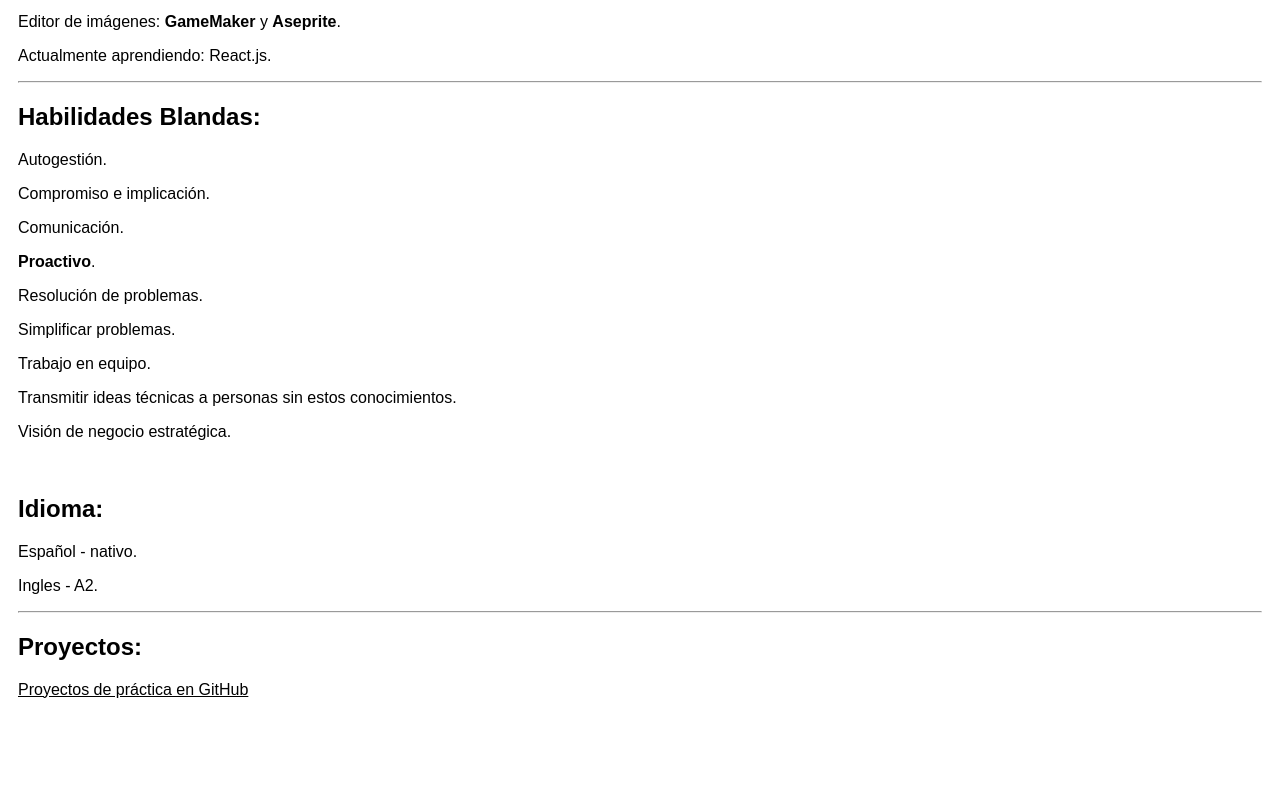
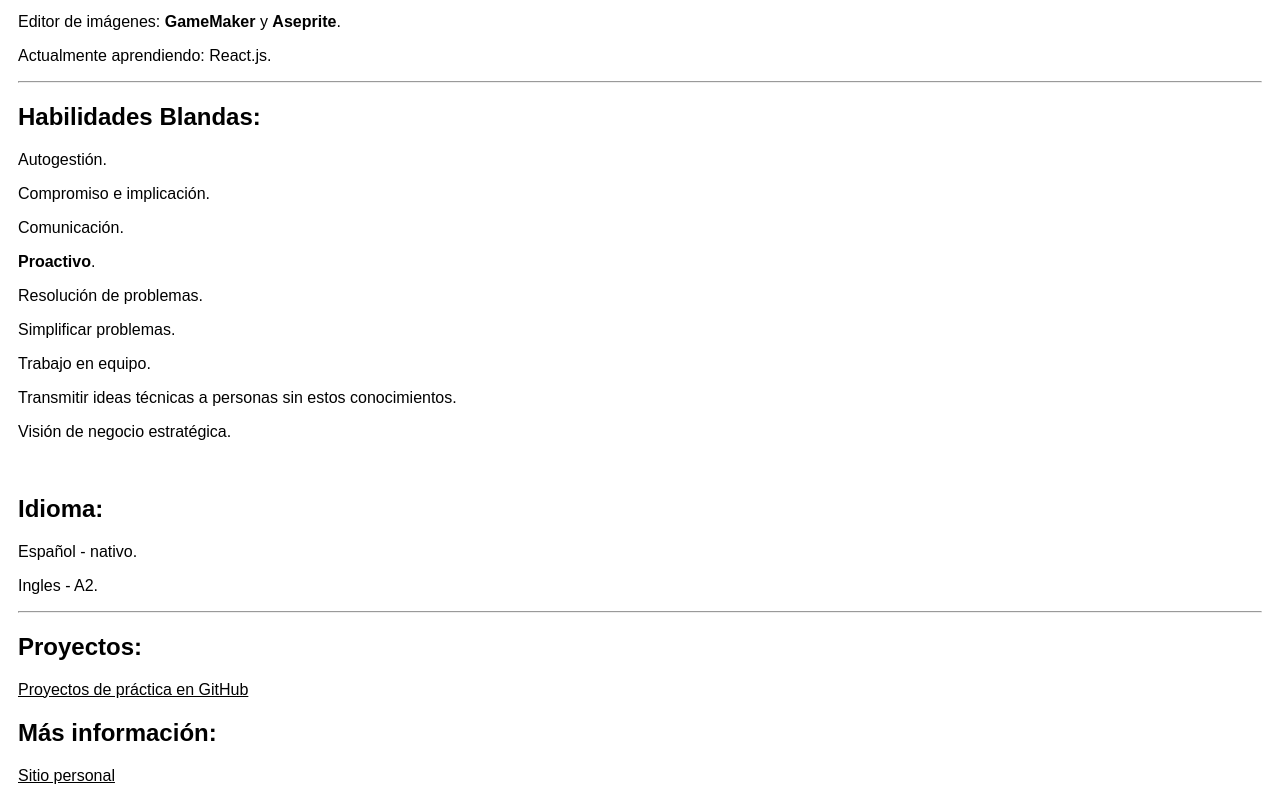
Before and after one commit to MarlonGarciaSosa/Curriculum, a plain HTML site: page index.html in a window 1280 px wide. Shown: the part 564-1359 px from the top of the page. Before the commit the page ends 1273 px from the top, so only its background shows below. Drawn offline with Linux system fonts and the light colour scheme.

Commit message:
Update index.html

```diff
--- a/index.html
+++ b/index.html
@@ -59,6 +59,8 @@
         <section class="main__section">
             <h2>Proyectos:</h2>
             <a href="https://marlongarciasosa.github.io/Inicio/">Proyectos de práctica en GitHub</a>
+            <h2>Más información:</h2>
+            <a href="https://marlongarciasosa.github.io/Sitio_Personal/">Sitio personal</a>
         </section>
 
     </main>
```
